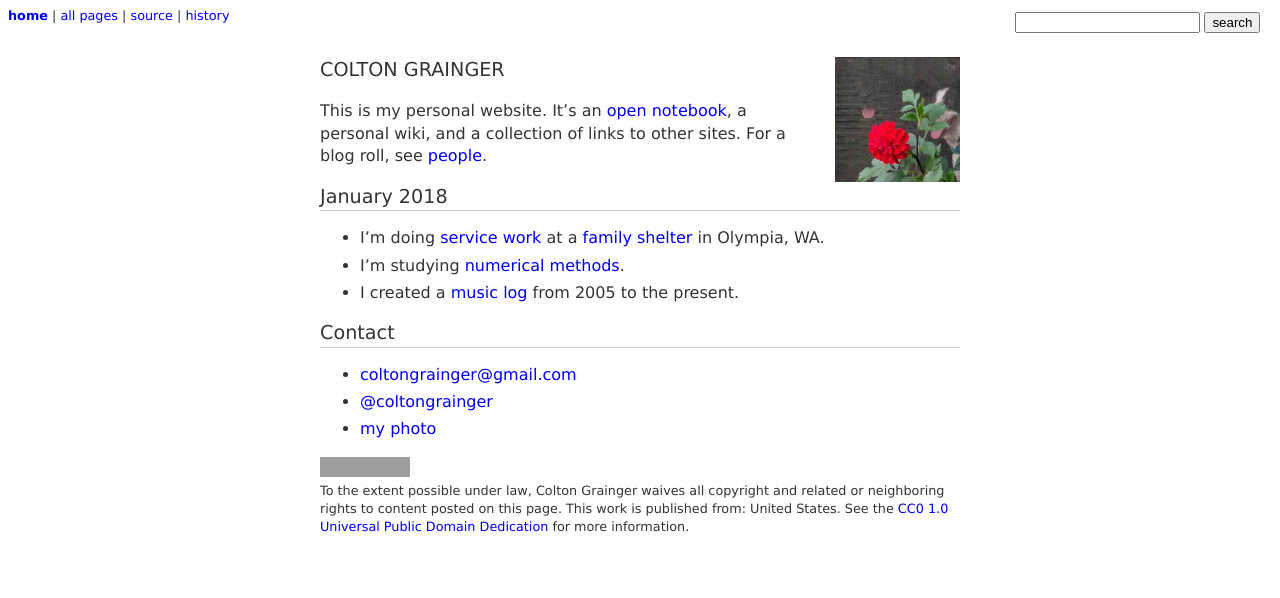
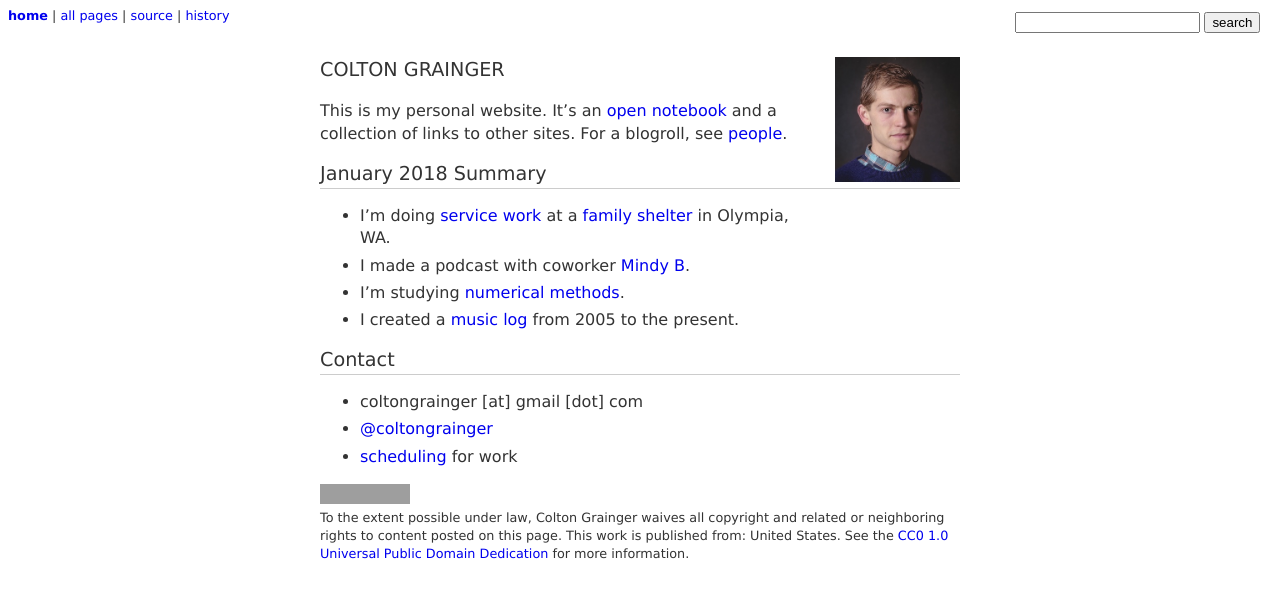
Before and after one commit to coltongrainger/blog, a Jekyll site: the page built from index.md, in a window 1280 px wide. Shown: the top 598 px of the page. Built offline with Jekyll 4.4.1, drawn with Linux system fonts in a browser that asks for light colours; our own code applies the rules of GitHub Pages for plain Markdown files; grey boxes are pictures that could not be loaded.

Commit message:
Inclue photo, update with Mindy B.

```diff
--- a/index.md
+++ b/index.md
@@ -6,20 +6,21 @@ modified: 2017-12-15
 date: 2017-07-15
 ---
 
-<img src="/images/dogs.jpg" style="float: right; margin: 0px 0px 23px 23px" height="125" width="125">
+<img src="/images/identification-photo.jpg" style="float: right; margin: 0px 0px 23px 23px" width="125">
 
 # Colton Grainger
 
-This is my personal website. It's an [open notebook](http://wcm1.web.rice.edu/open-notebook-history.html), a personal wiki, and a collection of links to other sites. For a blog roll, see [people](/see-also#people).
+This is my personal website. It's an [open notebook](http://wcm1.web.rice.edu/open-notebook-history.html) and a collection of links to other sites. For a blogroll, see [people](/see-also#people).
 
-## January 2018
+## January 2018 Summary
 
 - I'm doing [service work](https://github.com/coltongrainger/work) at a [family shelter](http://volunteer.fscss.org) in Olympia, WA.
+- I made a podcast with coworker [Mindy B](https://coltongrainger.bandcamp.com/album/mindy-b).
 - I'm studying [numerical methods](/math-428).
 - I created a [music log](/music-log) from 2005 to the present.
 
 ## Contact
 
-- [coltongrainger@gmail.com](mailto:coltongrainger@gmail.com)
+- coltongrainger [at] gmail [dot] com
 - [@coltongrainger](https://twitter.com/coltongrainger)
-- [my photo](/images/identification-photo.jpg)
+- [scheduling](https://meetme.so/coltongrainger) for work
```
Also changed, not shown: images/identification-photo.jpg.
